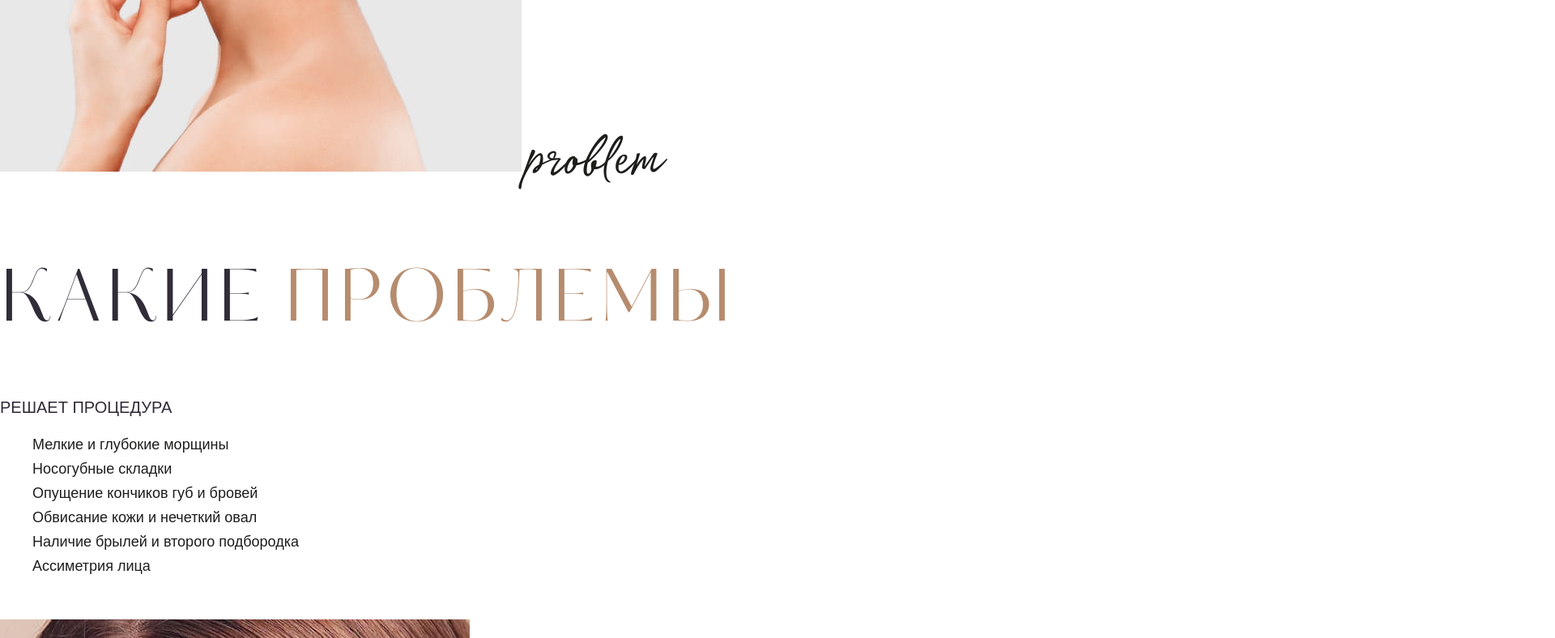
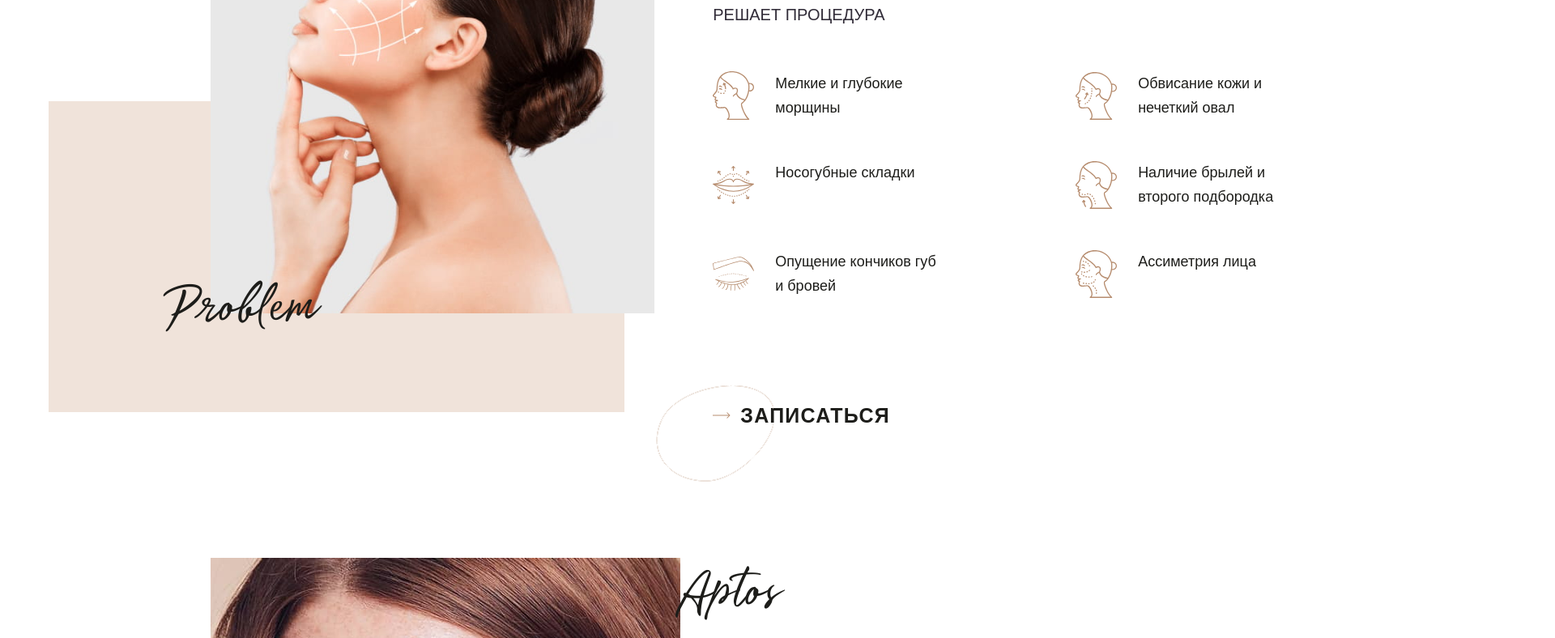
Before and after one commit to andreymslkv/Art_Beauty, a plain HTML site: page index.html in a window 1280 px wide. Shown: the part 1264-2052 px from the top of the page at 81% size, 1920 px wide, since content can reach past the window. Drawn offline with Linux system fonts and the light colour scheme.

Commit message:
Сделал базовую стилизацию нескольких секций

```diff
--- a/css/style.css
+++ b/css/style.css
@@ -97,7 +97,10 @@ html {
 }
 
 body {
-  padding: 0;
+  display: flex;
+  flex-direction: column;
+  min-width: 1920px;
+  min-height: 100%;
   margin: 0;
   font-family: "Montserrat-Regular", sans-serif;
   font-size: 18px;
@@ -120,17 +123,33 @@ li {
   list-style: none;
 }
 
-.container {}
+.container {
+  width: 1400px;
+  margin: 0 auto;
+}
 
 /* Header */
 .header {
+  padding-bottom: 177px;
+  background-image: url(../images/header_img.jpg);
+  background-repeat: no-repeat;
+  background-size: cover;
+  background-position: top center;
   background-color: #b38668;
   color: #ffffff;
+}
+
+.logo {
+  margin-right: 26px;
 }
 
 .header__info {}
 
 .title {
+  width: 173px;
+  margin: 0;
+  margin-right: 34px;
+  padding: 0;
   font-family: "Montserrat", sans-serif;
   font-style: normal;
   font-weight: 400;
@@ -139,6 +158,8 @@ li {
 }
 
 .header__text {
+  width: 378px;
+  margin-bottom: 102px;
   font-family: "Montserrat", sans-serif;
   font-style: normal;
   font-weight: 400;
@@ -147,18 +168,28 @@ li {
   color: #ffffff;
 }
 
-.header-top {}
+.header__text span {
+  font-weight: 600;
+}
+
+.header-top {
+  display: flex;
+  align-items: center;
+  margin: 0 auto;
+}
 
 .header__title {
+  width: 580px;
   font-family: "Kudryashev Headline", serif;
   font-weight: 400;
-  font-size: 80px;
+  font-size: 60px;
   line-height: 105px;
   letter-spacing: -0.03em;
   text-transform: uppercase;
 }
 
 .address {
+  width: 228px;
   font-family: "Montserrat", sans-serif;
   font-style: normal;
   font-weight: 500;
@@ -166,11 +197,24 @@ li {
   line-height: 22px;
 }
 
-.social-list {}
+.social-list {
+  display: flex;
+  margin: 0;
+  margin-right: 34px;
+  margin-left: auto;
+  padding: 0;
+}
 
-.social-list__item {}
+.social-list__item:not(:last-child) {
+  margin-right: 38px;
+}
 
 .social-list__link {}
+
+.phone {
+  display: flex;
+  flex-direction: column;
+}
 
 .phone a {
   font-family: "Kudryashev Bold", serif;
@@ -192,9 +236,24 @@ li {
   text-transform: uppercase;
   border: none;
   background-color: transparent;
+  cursor: pointer;
 }
 
-.order {}
+.order {
+  position: relative;
+  display: flex;
+  width: 300px;
+}
+
+.order::after {
+  position: absolute;
+  top: -23px;
+  left: -70px;
+  content: "";
+  width: 145px;
+  height: 120px;
+  background-image: url(../images/header-circle.svg);
+}
 
 .order__link {
   font-family: "Montserrat", sans-serif;
@@ -205,25 +264,58 @@ li {
   letter-spacing: 0.05em;
   text-transform: uppercase;
   color: #ffffff;
+  cursor: pointer;
+}
+
+.header__arrow {
+  margin-right: 12px;
 }
 
 /* Main */
 /* problems */
-.main {}
+.main {
+  flex-grow: 1;
+}
 
-.problems {}
+.problems {
+  position: relative;
+  padding-top: 93px;
+  padding-bottom: 161px;
+}
 
-.problems__square {}
+.container-flex {
+  display: flex;
+}
 
-.problems__img {}
+.problems__square {
+  position: absolute;
+  top: 480px;
+  left: 60px;
+  width: 711px;
+  height: 384px;
+  background-color: #f0e3da;
+  z-index: 1;
+}
+
+.problems__img {
+  position: relative;
+  z-index: 2;
+  margin-right: 72px;
+}
 
 .focus {
+  position: absolute;
   font-family: "Quente Script";
   font-style: normal;
   font-weight: 400;
   font-size: 80px;
   line-height: 96px;
   color: #1d1d1a;
+}
+
+.focus-problem {
+  top: 600px;
+  left: -56px;
 }
 
 .section-title {
@@ -238,10 +330,20 @@ li {
 }
 
 .section-title span {
+  margin-left: 164px;
   color: #b68c6e;
 }
 
+.problems-title {
+  position: relative;
+  z-index: 2;
+  margin-bottom: 11px;
+  margin-left: -156px;
+}
+
 .section-subtitle {
+  margin-top: 0;
+  margin-bottom: 59px;
   font-family: "Montserrat", sans-serif;
   font-style: normal;
   font-weight: 400;
@@ -252,16 +354,148 @@ li {
 }
 
 .problems__list {
+  margin: 0;
+  margin-bottom: 130px;
+  padding: 0;
   list-style-type: none;
+  column-count: 2;
+  column-gap: 116px;
 }
 
 .problems__item {
+  display: flex;
+  align-items: flex-start;
   font-family: "Montserrat", sans-serif;
   font-style: normal;
   font-weight: 400;
   font-size: 18px;
   line-height: 30px;
   color: #1d1d1a;
+}
+
+.problems__item:not(:nth-child(3)):not(:last-child) {
+  margin-bottom: 50px;
+}
+
+.wrinkles span {
+  display: inline-block;
+  width: 212px;
+}
+
+.wrinkles::before {
+  display: inline-block;
+  content: "";
+  width: 51px;
+  height: 60px;
+  margin-right: 26px;
+  background-image: url(../images/icons/problem1.svg);
+  background-repeat: no-repeat;
+  background-position: center center;
+  background-size: contain;
+}
+
+.folds::before {
+  display: inline-block;
+  content: "";
+  width: 51px;
+  height: 60px;
+  margin-right: 26px;
+  background-image: url(../images/icons/problem2.svg);
+  background-repeat: no-repeat;
+  background-position: center center;
+  background-size: contain;
+}
+
+.folds span {
+  display: inline-block;
+  width: 212px;
+}
+
+.brows::before {
+  display: inline-block;
+  content: "";
+  width: 51px;
+  height: 60px;
+  margin-right: 26px;
+  background-image: url(../images/icons/problem3.svg);
+  background-repeat: no-repeat;
+  background-position: center center;
+  background-size: contain;
+}
+
+.brows span {
+  display: inline-block;
+  width: 212px;
+}
+
+.oval::before {
+  display: inline-block;
+  content: "";
+  width: 51px;
+  height: 60px;
+  margin-right: 26px;
+  background-image: url(../images/icons/problem4.svg);
+  background-repeat: no-repeat;
+  background-position: center center;
+  background-size: contain;
+}
+
+.oval span {
+  display: inline-block;
+  width: 212px;
+}
+
+.chin::before {
+  display: inline-block;
+  content: "";
+  width: 51px;
+  height: 60px;
+  margin-right: 26px;
+  background-image: url(../images/icons/problem5.svg);
+  background-repeat: no-repeat;
+  background-position: center center;
+  background-size: contain;
+}
+
+.chin span {
+  display: inline-block;
+  width: 212px;
+}
+
+.asymmetry::before {
+  display: inline-block;
+  content: "";
+  width: 51px;
+  height: 60px;
+  margin-right: 26px;
+  background-image: url(../images/icons/problem6.svg);
+  background-repeat: no-repeat;
+  background-position: center center;
+  background-size: contain;
+}
+
+.asymmetry span {
+  display: inline-block;
+  width: 212px;
+}
+
+.order-probl {
+  color: #1d1d1a;
+}
+
+.order-probl::after {
+  position: absolute;
+  top: -23px;
+  left: -70px;
+  content: "";
+  width: 145px;
+  height: 120px;
+  background-image: url(../images/circle.svg);
+}
+
+.order__arrow {
+  display: inline-block;
+  margin-right: 12px;
 }
 
 /* Info */
--- a/index.html
+++ b/index.html
@@ -24,18 +24,18 @@
         </address>
         <ul class="social-list">
           <li class="social-list__item">
-            <a href="" class="social-list__link">
-              Vk
+            <a href="#" class="social-list__link">
+              <img src="./images/icons/vk.svg" alt="Vk">
             </a>
           </li>
           <li class="social-list__item">
-            <a href="" class="social-list__link">
-              Instagram
+            <a href="#" class="social-list__link">
+              <img src="./images/icons/instagram.svg" alt="Instagram">
             </a>
           </li>
           <li class="social-list__item">
-            <a href="" class="social-list__link">
-              WhatsApp
+            <a href="#" class="social-list__link">
+              <img src="./images/icons/whatsapp.svg" alt="WhatsApp">
             </a>
           </li>
         </ul>
@@ -53,9 +53,10 @@
           Нитевой лифтинг кожи лица и шеи
         </h2>
         <p class="header__text">
-          Позвольте себе выглядеть моложе на 5 лет
+          Позвольте себе выглядеть моложе на <span>5 лет</span>
         </p>
         <div class="order">
+          <img class="header__arrow" src="./images/arrow-header.png" alt="arrow">
           <a class="order__link" href="#">
             Записаться
           </a>
@@ -67,42 +68,46 @@
   <main class="main">
     <section class="problems">
       <div class="problems__square"></div>
-      <div class="container">
-        <img class="problems__img" src="./images/problem.jpg" width="644" height="702"
-          alt="Фото лица красивой девушки с тёмными волосами.">
-        <span class="focus">
-          problem
+      <div class="container container-flex">
+        <div class="problems__img">
+          <img src="./images/problem.jpg" width="644" height="702" alt="Фото лица красивой девушки с тёмными волосами.">
+          <span class="focus focus-problem">
+            Problem
           </span>
-        <h2 class="section-title">
+        </div>
+        <div class="problems__info">
+          <h2 class="section-title problems-title">
             какие <span>проблемы</span>
           </h2>
           <h3 class="section-subtitle">
             решает процедура
           </h3>
           <ul class="problems__list">
-          <li class="problems__item">
-            Мелкие и глубокие морщины
+            <li class="problems__item wrinkles">
+              <span>Мелкие и глубокие морщины</span>
             </li>
-          <li class="problems__item">
-            Носогубные складки
+            <li class="problems__item folds">
+              <span>Носогубные складки</span>
             </li>
-          <li class="problems__item">
-            Опущение кончиков губ и бровей
+            <li class="problems__item brows">
+              <span>Опущение кончиков губ и бровей</span>
             </li>
-          <li class="problems__item">
-            Обвисание кожи и нечеткий овал
+            <li class="problems__item oval">
+              <span>Обвисание кожи и нечеткий овал</span>
             </li>
-          <li class="problems__item">
-            Наличие брылей и второго подбородка
+            <li class="problems__item chin">
+              <span>Наличие брылей и второго подбородка</span>
             </li>
-          <li class="problems__item">
-            Ассиметрия лица
+            <li class="problems__item asymmetry">
+              <span>Ассиметрия лица</span>
             </li>
           </ul>
-        <div class="order">
-          <a class="order__link" href="#">
+          <div class="order main-order">
+            <img class="order__arrow" src="./images/arrow.png" alt="arrow">
+            <a class="order__link order-probl" href="#">
               Записаться
             </a>
+          </div>
         </div>
       </div>
     </section>
@@ -114,7 +119,7 @@
         <img class="info__img" src="./images/info_img1.jpg" width="580" height="747"
           alt="Фото лица красивой рыжеволосой девушки.">
         <span class="focus">
-          aptos
+          Aptos
         </span>
         <h2 class="section-title">
           нити <span>aptos.</span>
```
Also changed, not shown: images/arrow-header.png (added), images/arrow.png (added), images/circle.svg (added), images/header-circle.svg (added). Lines whose indentation alone changed are shown as unchanged.
